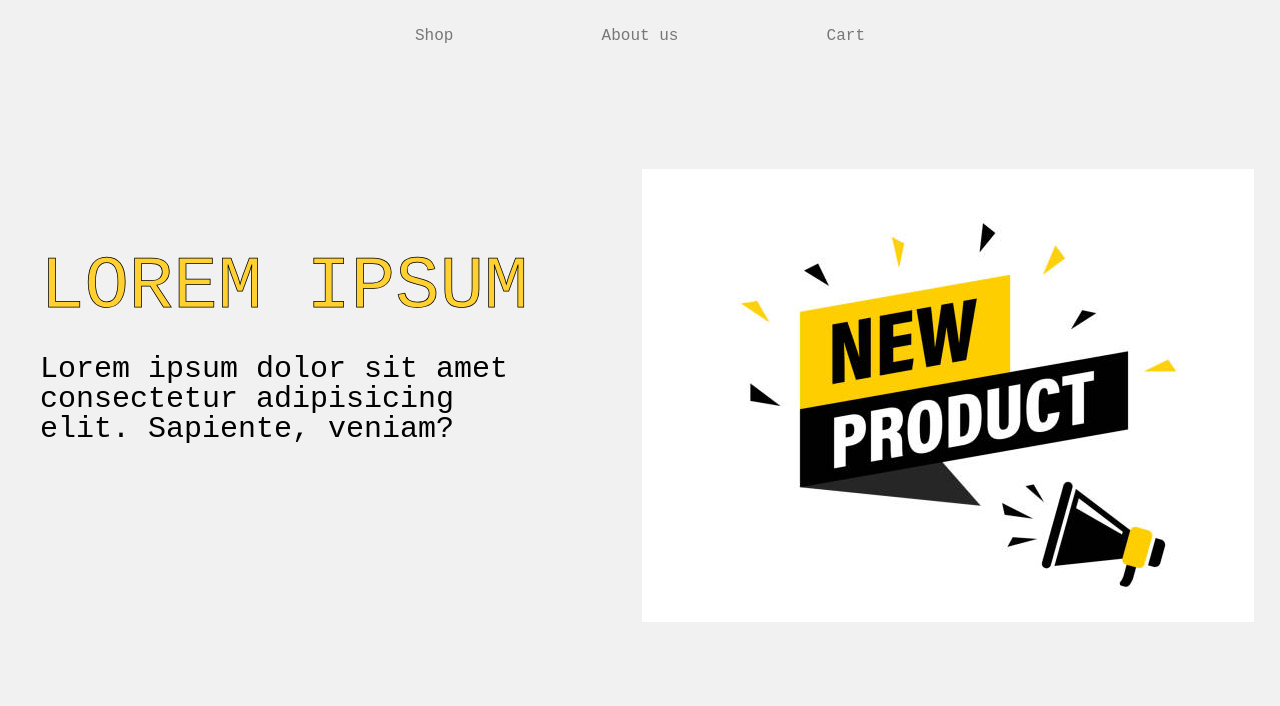
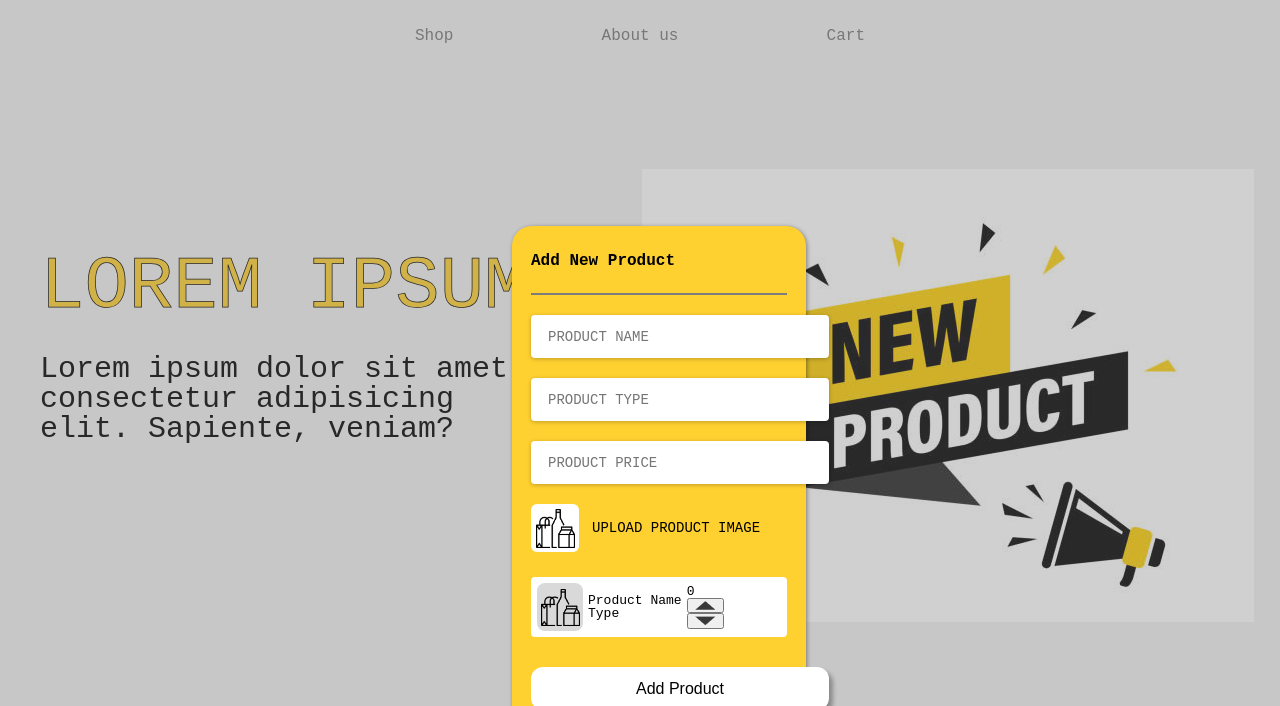
Before and after one commit to endava-dotnet-community/dualno-web-shop-fe, a plain HTML site: page page/homePageUser.html in a window 1280 px wide. Shown: the part 94-800 px from the top of the page. Drawn offline with Linux system fonts and the light colour scheme.

Commit message:
Commit from the 5th lesson

```diff
--- a/page/homePageUser.html
+++ b/page/homePageUser.html
@@ -1,5 +1,6 @@
 <!DOCTYPE html>
 <html lang="en">
+
 <head>
   <meta charset="UTF-8" />
   <meta http-equiv="X-UA-Compatible" content="IE=edge" />
@@ -9,6 +10,7 @@
   <link rel="stylesheet" href="../shared/style/components.css" />
   <link rel="stylesheet" href="../shared/style/HomePage/homePage.css" />
 </head>
+
 <body>
   <div class="pageHeading">
     <div class="top-header">
@@ -18,23 +20,13 @@
         </div>
 
         <div class="logo-group2">
-            <img
-              src="../image/MainPage/left-title-decoration.png"
-              alt="left-title"
-            />
+          <img src="../image/MainPage/left-title-decoration.png" alt="left-title" />
           <h1>Web Shop</h1>
-            <img
-              src="../image/MainPage/right-title-decoration.png"
-              alt="right-title"
-            />
+          <img src="../image/MainPage/right-title-decoration.png" alt="right-title" />
         </div>
 
         <div class="logo-group3">
-            <a href="#"
-              ><img
-                src="../image/MainPage/user-profile.png"
-                alt="user profile"
-              />
+          <a href="#"><img src="../image/MainPage/user-profile.png" alt="user profile" />
           </a>
           <a href="#"><img src="../image/MainPage/cart.png" alt="cart" /></a>
         </div>
@@ -64,10 +56,7 @@
         </p>
       </div>
       <div class="promoImg">
-          <img
-            src="../image/MainPage/new-product-photo.png"
-            alt="New Product"
-          />
+        <img src="../image/MainPage/new-product-photo.png" alt="New Product" />
       </div>
     </div>
   </div>
@@ -85,7 +74,7 @@
         <div class="ws-hiperLink"><a href="#">Category 3</a></div>
       </div>
 
-        <div class="productFilter">
+      <div class="ws-filter">
         <button>
           <img src="../image/MainPage/filter.png" alt="filter" />
           Filter
@@ -93,15 +82,34 @@
       </div>
     </div>
 
+    <div class="productFilterOption">
+      <div class="filterValues">
+        <div>
+          <label for="category">Category:</label>
+
+          <select class="ws-dropDown" name="category" id="">
+            <option value="">Option1</option>
+            <option value="">Option2</option>
+            <option value="">Option3</option>
+            <option value="">Option4</option>
+          </select>
+        </div>
+
+        <input class="ws-input" type="text" placeholder="Min Price" />
+        <input class="ws-input" type="text" placeholder="Max Price" />
+      </div>
+
+      <div class="ws-filter">
+        <button>Apply</button>
+      </div>
+
+    </div>
+
     <div class="productsGrid">
       <div class="productCard">
         <div class="productDisplayGroup">
           <div class="productDisplay">
-              <img
-                class="productImage"
-                src="../image/MainPage/product.png"
-                alt=""
-              />
+            <img class="productImage" src="../image/MainPage/product.png" alt="" />
           </div>
 
           <div class="lager">
@@ -133,15 +141,9 @@
   </div>
   <div class="footer">
     <div class="logo-group2">
-        <img
-          src="../image/MainPage/left-title-decoration.png"
-          alt="left-title"
-        />
+      <img src="../image/MainPage/left-title-decoration.png" alt="left-title" />
       <h1>Web Shop</h1>
-        <img
-          src="../image/MainPage/right-title-decoration.png"
-          alt="right-title"
-        />
+      <img src="../image/MainPage/right-title-decoration.png" alt="right-title" />
     </div>
     <p>
       Lorem ipsum dolor, sit amet consectetur adipisicing elit. Illo fuga,
@@ -160,5 +162,41 @@
     </div>
     <img src="../image/MainPage/icons-payment.png" alt="" />
   </div>
+
+  <div class="backdrop"></div>
+  <div class="modal">
+    <div class="addProductTitle">
+      <h1>Add New Product</h1>
+    </div>
+
+    <input class="ws-input" type="text" placeholder="PRODUCT NAME">
+    <input class="ws-input" type="text" placeholder="PRODUCT TYPE">
+    <input class="ws-input" type="text" name="" id="" placeholder="PRODUCT PRICE">
+
+    <div class="addProductImageGroup">
+      <div class="addProductImage">
+        <img src="../image/MainPage/product.png" alt="">
+      </div>
+      <p>Upload product image</p>
+    </div>
+
+
+    <div class="ws-product-row">
+      <div class="productRowImage">
+        <img src="../image/MainPage/product.png" alt="">
+      </div>
+      <div>
+        <p>Product Name</p>
+        <p>Type</p>
+      </div>
+      <div>
+        <p>0</p>
+        <button><img src="../image/MainPage/arrow-up.png" alt=""></button>
+        <button><img src="../image/MainPage/arrow-down.png" alt=""></button>
+      </div>
+    </div>
+    <button class="ws-button">Add Product</button>
+  </div>
 </body>
+
 </html>
--- a/shared/style/HomePage/homePage.css
+++ b/shared/style/HomePage/homePage.css
@@ -43,6 +43,7 @@
   height: 15px;
   width: 15px;
 }
+
 .logo-group1 {
   margin-right: 60px;
   align-items: center;
@@ -121,26 +122,6 @@
   display: flex;
   justify-content: space-between;
   margin-bottom: 35px;
-}
-
-.productFilter button {
-  display: flex;
-  padding: 5px 15px;
-  border: none;
-  background-color: #1e2832;
-  color: white;
-  font-family: "Monospace";
-  font-size: 16px;
-  align-items: center;
-}
-
-.productFilter button:hover {
-  cursor: pointer;
-  background-color: #304559;
-}
-
-.productFilter img {
-  margin-right: 8px;
 }
 
 .productDisplayGroup {
@@ -260,3 +241,101 @@
   gap: 388px;
   align-items: center;
 }
+
+.productsGrid {
+  display: grid;
+  grid-template-columns: auto auto auto auto;
+}
+
+.productFilterOption label {
+  font-size: 16px;
+  font-weight: 600;
+}
+
+.productFilterOption {
+  display: flex;
+  align-items: center;
+  font-family: monospace;
+  justify-content: space-between;
+}
+
+.filterValues {
+  gap: 50px;
+  display: flex;
+}
+
+.filterValues :first-child {
+  margin-right: 15px;
+}
+
+.backdrop {
+  position: fixed;
+  width: 100%;
+  height: 100%;
+  z-index: 100;
+  top: 0;
+  left: 0;
+  background-color: #77777757;
+}
+
+.modal {
+  position: fixed;
+  z-index: 200;
+  top: 40%;
+  left: 40%;
+  width: 20%;
+  background-color: rgb(231, 231, 231);
+  box-shadow: 1px 1px 4px rgba(0, 0, 0, 0.4);
+  padding: 27px 19px;
+  border-radius: 20px;
+  background-color: #ffd130;
+  font-family: monospace;
+}
+
+.modal button {
+  display: block;
+  margin-left: auto;
+  margin-right: auto;
+}
+
+.modal h1 {
+  font-size: 16px;
+  font-weight: 600;
+}
+
+.addProductTitle {
+  border-bottom: 2px solid #7c7c7c;
+  padding-bottom: 24px;
+  margin-bottom: 20px;
+}
+
+
+.modal input {
+  font-family: monospace;
+}
+
+.addProductImage {
+  width: 48px;
+  height: 48px;
+  background-color: white;
+  border-radius: 6px;
+  display: flex;
+  align-items: center;
+}
+
+.addProductImage img {
+  width: 39px;
+  height: 39px;
+  margin-left: auto;
+  margin-right: auto;
+}
+
+.addProductImageGroup {
+  display: flex;
+  align-items: center;
+  text-transform: uppercase;
+  font-weight: 500;
+  font-size: 14px;
+  gap: 13px;
+  margin-bottom: 25px;
+}
--- a/shared/style/components.css
+++ b/shared/style/components.css
@@ -22,6 +22,24 @@
 .ws-button {
   width: 298px;
   height: 43px;
+  background-color: #ffffff;
+  color: #000000;
+  font-weight: 500;
+  font-size: 16px;
+  border-radius: 12px;
+  box-shadow: 4px 4px 4px 0 rgb(0, 0, 0, 0.3);
+  border: none;
+  padding: 18px auto;
+}
+
+.ws-button:hover {
+  cursor: pointer;
+  box-shadow: 4px 4px 4px 0 rgb(0, 0, 0, 0.5);
+}
+
+.ws-login-button {
+  width: 298px;
+  height: 43px;
   margin-top: 23px;
   margin-bottom: 8px;
   background-color: #ffffff;
@@ -35,7 +53,7 @@
   border: none;
 }
 
-.ws-button:hover {
+.ws-login-button:hover {
   cursor: pointer;
   box-shadow: 0 4px 4px rgb(0, 0, 0, 0.5);
 }
@@ -55,3 +73,60 @@
   font-weight: 500;
   color: black;
 }
+
+.ws-filter button {
+  display: flex;
+  padding: 5px 15px;
+  border: none;
+  align-items: center;
+  justify-content: center;
+  background-color: #1e2832;
+  color: white;
+  font-family: "Monospace";
+  font-size: 16px;
+  align-items: center;
+  min-width: 87px;
+}
+
+.ws-filter button:hover {
+  cursor: pointer;
+  background-color: #304559;
+}
+
+.ws-filter img {
+  margin-right: 8px;
+}
+
+.ws-dropDown {
+  padding: 12px 15px 13px 15px;
+  width: 280px;
+  border: none;
+  border-radius: 4px;
+  box-shadow: 0px 1px 4px 0px rgb(0, 0, 0, 0.5);
+}
+
+.ws-product-row {
+  background-color: white;
+  padding: 6px;
+  border-radius: 4px;
+  margin-bottom: 30px;
+  display: flex;
+  align-items: center;
+  gap: 5px;
+}
+
+.productRowImage {
+  background-color: #D9D9D9;
+  border-radius: 8px;
+  width: 46px;
+  height: 48px;
+  display: flex;
+  align-items: center;
+}
+
+.productRowImage img {
+  height: 37px;
+  width: 39px;
+  margin-left: auto;
+  margin-right: auto;
+}
```
Also changed, not shown: index.html (+1 -1 lines), page/signUp.html (+1 -1 lines), shared/style/Home Page/homePage.css (deleted, +0 -41 lines), image/MainPage/arrow-down.png (added), image/MainPage/arrow-up.png (added). Lines whose indentation alone changed are shown as unchanged.
